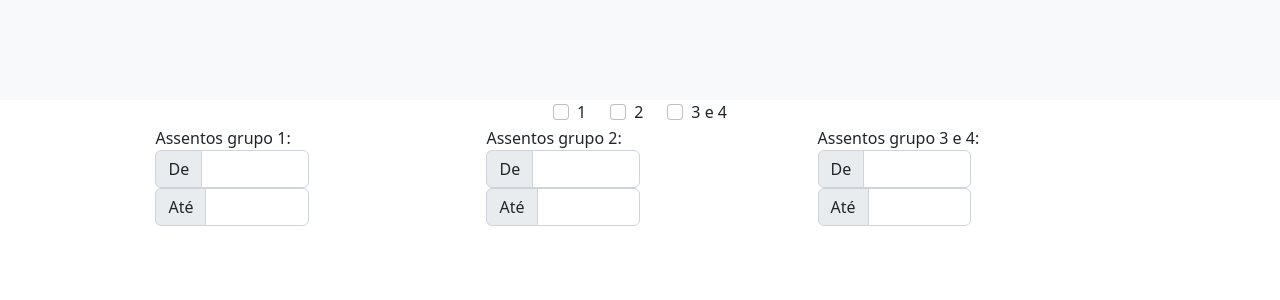
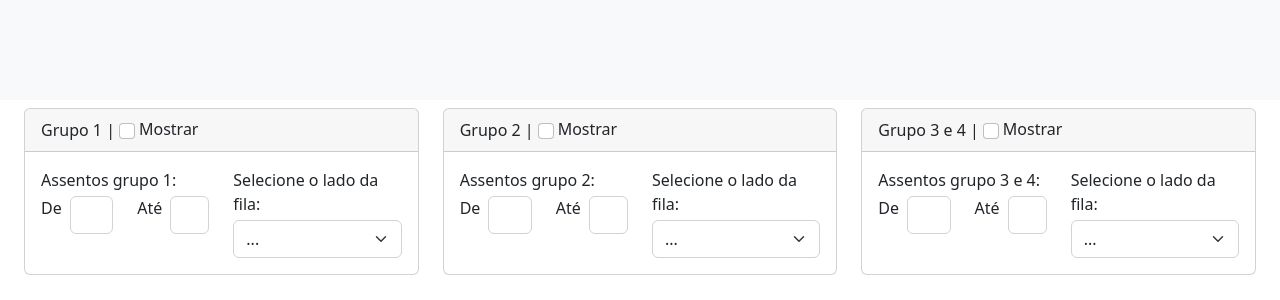
Before and after one commit to gmsbr19/company-group-indicator, a React (Vite) app: page / in a window 1280 px wide. Shown: the part 500-800 px from the top of the page. Built offline with nearby package versions, Linux system fonts and the light colour scheme.

Commit message:
finished side arrow selector

```diff
--- a/src/App.tsx
+++ b/src/App.tsx
@@ -27,10 +27,16 @@ function App() {
     }))
   }
 
+  const handleSideChange = (e: HTMLSelectElement, id: number) => {
+    setGroups(groups.map(group => {
+      return id === group.id ? {...group, side: e.options[e.selectedIndex].value} : group
+    }))
+  }
+
   return (
     <div>
       <Routes>
-        <Route element={<Admin golGroups={groups} showingGroups={showingGroups} toggleShow={toggleShow} />}  path="/" />
+        <Route element={<Admin golGroups={groups} showingGroups={showingGroups} handleSideChange={handleSideChange} toggleShow={toggleShow} />}  path="/" />
         <Route element={<Show showingGroups={showingGroups} />} path="/show" />
       </Routes>
     </div>
--- a/src/data.ts
+++ b/src/data.ts
@@ -4,6 +4,7 @@ export type group = {
     color: string
     show: boolean
     seats: number[]
+    side: string
     priority?: boolean
 }
 
@@ -14,6 +15,7 @@ export const golGroups: group[] = [
         color: "#180f38",
         show: false,
         seats: [],
+        side: "none",
         priority: true
     },
     {
@@ -21,6 +23,7 @@ export const golGroups: group[] = [
         color: "#211616",
         show: false,
         seats: [],
+        side: "none",
         label: "2"
     },
     {
@@ -28,6 +31,7 @@ export const golGroups: group[] = [
         color: "#8c2e03",
         show: false,
         seats: [],
+        side: "none",
         label: "3 e 4"
     },
 ]
--- a/src/views/Admin.tsx
+++ b/src/views/Admin.tsx
@@ -7,9 +7,10 @@ type Props = {
   golGroups: group[];
   showingGroups: group[];
   toggleShow: (id: number) => void;
+  handleSideChange: (e: HTMLSelectElement, id: number) => void;
 };
 
-const Admin = ({ golGroups, showingGroups, toggleShow }: Props) => {
+const Admin = ({ golGroups, showingGroups, toggleShow, handleSideChange }: Props) => {
   const checkboxRef = useRef<HTMLInputElement>(null);
 
   return (
@@ -17,10 +18,12 @@ const Admin = ({ golGroups, showingGroups, toggleShow }: Props) => {
       <div className="bg-light row h-75 w-100 m-0">
         <Show showingGroups={showingGroups} />
       </div>
-      <div className="d-flex gap-4">
+      <div className="d-flex gap-4 row vw-100 px-4 mt-2">
         {golGroups.map((group, i) => (
-          <div key={i} className="d-flex align-items-center gap-1">
-            <div className="form-check">
+            <div key={i} className="card col p-0">
+              <div className="card-header d-flex gap-1 align-items-center">
+                Grupo {group.label} |
+                <div className="form-check d-flex align-items-center gap-1">
                   <input
                     type="checkbox"
                     ref={checkboxRef}
@@ -29,25 +32,31 @@ const Admin = ({ golGroups, showingGroups, toggleShow }: Props) => {
                     checked={group.show}
                     className="form-check-input"
                   />
-              <label className="form-check-label" htmlFor={group.label}>{group.label}</label>
+                  <label className="form-check-label" htmlFor={group.label}>Mostrar</label>
                 </div>
               </div>
-        ))}
-      </div>
-      <div className="d-flex gap-4">
-        {golGroups.map((group, i) => (
-          <div key={i} className="d-flex align-items-center">
-            <div className="d-flex flex-column">
-              Assentos grupo {group.label}:
-              <div className="d-flex flex-column">
-                <div className="input-group w-50">
-                  <span className="input-group-text">De</span>
+              <div className="card-body row">
+                <div className="d-flex flex-column col-6">
+                  <span className="fs-6 mb-1">Assentos grupo {group.label}:</span>
+                  <div className="row align-items-center">
+                    <div className="col-6 d-flex gap-2">
+                      <label className="form-label">De</label>
                       <input type="number" id="from" className="form-control" />
                     </div>
-                <div className="input-group w-50">
-                  <label className="input-group-text">Até</label>
+                    <div className="col-6 d-flex gap-2">
+                      <label className="form-label">Até</label>
                       <input type="number" id="to" className="form-control" />
                     </div>
+                  </div>
+                </div>
+                <div className="col-6 d-flex flex-column">
+                  <span className="fs-6 mb-1">Selecione o lado da fila: </span>
+                  <select className="form-select" onChange={e => handleSideChange(e.target, group.id)}>
+                    <option defaultValue="none">...</option>
+                    <option value="left">Esquerda</option>
+                    <option value="middle">Meio</option>
+                    <option value="right">Direita</option>
+                  </select>
                 </div>
               </div>
             </div>
--- a/src/views/Show.tsx
+++ b/src/views/Show.tsx
@@ -16,15 +16,15 @@ const Show = ({ showingGroups }: Props) => {
           style={{ backgroundColor: group.color }}
         >
           <img src={gol} alt="" width="130px" style={{marginBottom: '-50px'}} />
-          <div className="d-flex flex-column ms-3">
-            <div className="d-flex flex-column fs-1 justify-content-center">
+          <div className="d-flex flex-column">
+            <div className="d-flex flex-column fs-1 justify-content-center ms-3">
               <span>Grupo</span>
               <small className="fs-4 text-muted ms-1">Group</small>
             </div>
             <span className="group-label">{group.label}</span>
           </div>
           <div className="bg-white priority-footer"></div>
-          {i === 0 ? (
+          {group.side === "left" ? (
             <svg
               xmlns="http://www.w3.org/2000/svg"
               width="128"
@@ -38,7 +38,7 @@ const Show = ({ showingGroups }: Props) => {
                 d="M2 13.5a.5.5 0 0 0 .5.5h6a.5.5 0 0 0 0-1H3.707L13.854 2.854a.5.5 0 0 0-.708-.708L3 12.293V7.5a.5.5 0 0 0-1 0v6z"
               />
             </svg>
-          ) : i === showingGroups.length - 1 ? (
+          ) : group.side === "right" ? (
             <svg
               xmlns="http://www.w3.org/2000/svg"
               width="128"
@@ -52,7 +52,7 @@ const Show = ({ showingGroups }: Props) => {
                 d="M14 13.5a.5.5 0 0 1-.5.5h-6a.5.5 0 0 1 0-1h4.793L2.146 2.854a.5.5 0 1 1 .708-.708L13 12.293V7.5a.5.5 0 0 1 1 0v6z"
               />
             </svg>
-          ) : (
+          ) : group.side === "middle" && (
             <svg
               xmlns="http://www.w3.org/2000/svg"
               width="128"
```
Lines whose indentation alone changed are shown as unchanged.
